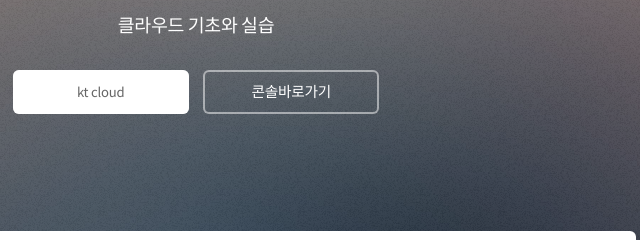
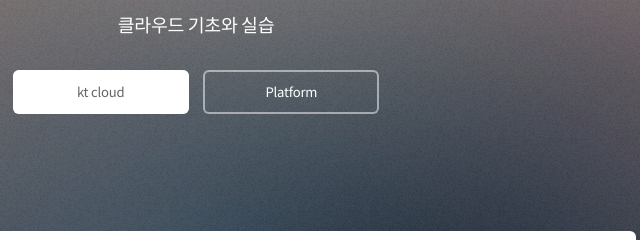
Before and after one commit to my-ciel/ktcT101_Labs, a plain HTML site: page index.html in a window 1280 px wide. Shown: the part 210-450 px from the top of the page, 444-1084 px from the left. Drawn offline with Linux system fonts and the light colour scheme.

Commit message:
Update index.html

```diff
--- a/index.html
+++ b/index.html
@@ -36,7 +36,7 @@
 					<p>클라우드 기초와 실습</p>
 					<ul class="actions special">
 						<li><a href="https://www.ktcloud.com/" class="button primary" target="_blank">kt cloud</a></li>
-						<li><a href="https://cloud.kt.com/" class="button" target="_blank">콘솔바로가기</a></li>
+						<li><a href="https://cloud.kt.com/" class="button" target="_blank">Platform</a></li>
 					</ul>
 				</section>
 
```
